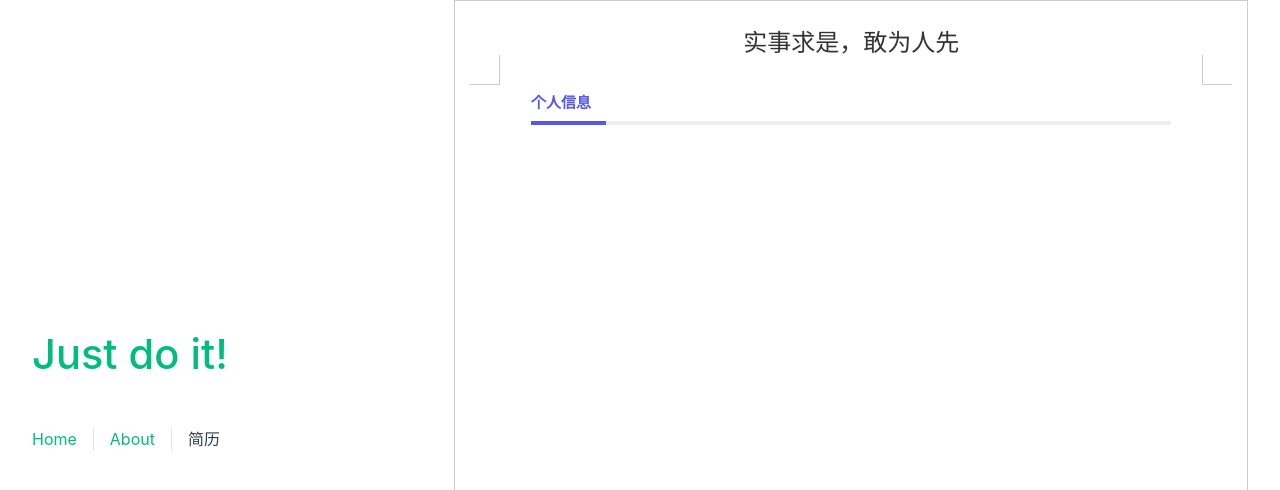
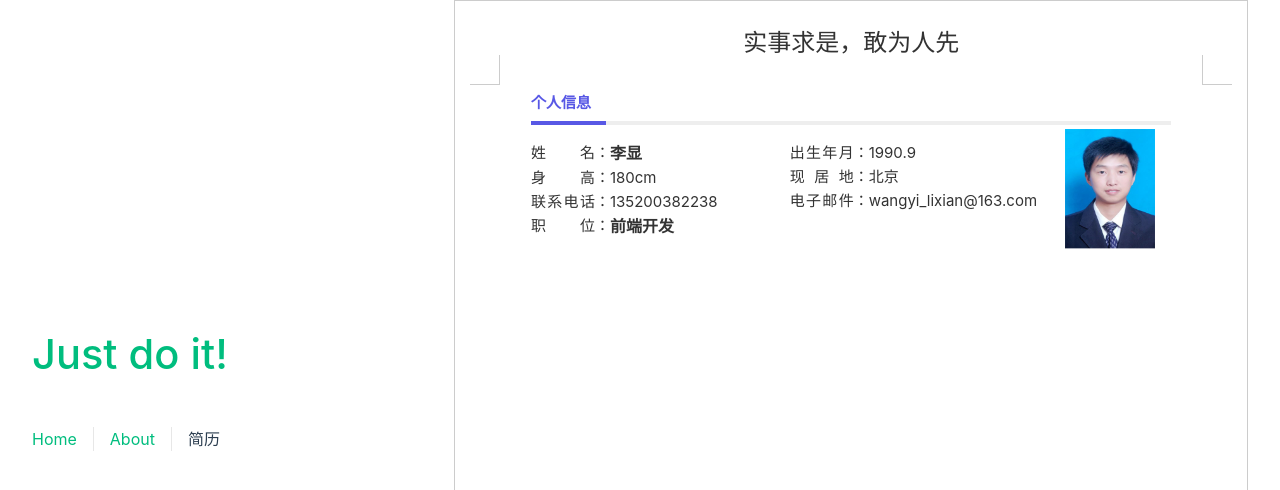
Before and after one commit to jiuyehengxia/vue3Study, a Vue app: page /curriculumVitae in a window 1280 px wide. Shown: the top 490 px of the page. Built offline with nearby package versions, Linux system fonts and the light colour scheme.

Commit message:
add: curriculum basic

```diff
--- a/src/views/CurriculumVitae.vue
+++ b/src/views/CurriculumVitae.vue
@@ -1,5 +1,6 @@
 <script setup lang="ts">
 import ContentHead from '../components/ContentHead.vue'
+import selfPic from '@/assets/images/self-pic.png'
 </script>
 
 <template>
@@ -7,6 +8,43 @@ import ContentHead from '../components/ContentHead.vue'
     <div class="header-area">实事求是，敢为人先</div>
     <div class="content-warp">
       <ContentHead headTitle="个人信息"></ContentHead>
+      <div class="basic-wrap">
+        <div class="basic-content-left">
+          <div class="item-wrap">
+            <div class="item-title"><span>姓名</span>：</div>
+            <div class="item-content isBold">李显</div>
+          </div>
+          <div class="item-wrap">
+            <div class="item-title"><span>身高</span>：</div>
+            <div class="item-content">180cm</div>
+          </div>
+          <div class="item-wrap">
+            <div class="item-title"><span>联系电话</span>：</div>
+            <div class="item-content">135200382238</div>
+          </div>
+          <div class="item-wrap">
+            <div class="item-title"><span>职位</span>：</div>
+            <div class="item-content isBold">前端开发</div>
+          </div>
+        </div>
+        <div class="basic-content-right">
+          <div class="item-wrap">
+            <div class="item-title"><span>出生年月</span>：</div>
+            <div class="item-content">1990.9</div>
+          </div>
+          <div class="item-wrap">
+            <div class="item-title"><span>现居地</span>：</div>
+            <div class="item-content">北京</div>
+          </div>
+          <div class="item-wrap">
+            <div class="item-title"><span>电子邮件</span>：</div>
+            <div class="item-content">wangyi_lixian@163.com</div>
+          </div>
+        </div>
+        <div class="basic-img-wrap">
+          <img :src="selfPic" alt="" />
+        </div>
+      </div>
     </div>
   </div>
 </template>
@@ -53,4 +91,39 @@ import ContentHead from '../components/ContentHead.vue'
 .outer-wrap .content-warp {
   height: 297mm;
 }
+.outer-wrap .content-warp .basic-wrap {
+  padding: 16px 48px 16px 0;
+  display: flex;
+  position: relative;
+}
+.outer-wrap .content-warp .basic-wrap .basic-content-left {
+  margin-right: 72px;
+}
+.basic-content-right {
+  /*border: 1px solid blue;*/
+}
+.outer-wrap .content-warp .basic-wrap .item-wrap {
+  display: flex;
+}
+.outer-wrap .content-warp .basic-wrap .item-wrap .item-title > span {
+  display: inline-block;
+  width: 64px;
+  text-align: justify;
+  text-align-last: justify;
+}
+.outer-wrap .content-warp .basic-wrap .item-wrap .item-content.isBold {
+  font-size: 16px;
+  font-weight: 600;
+}
+.outer-wrap .content-warp .basic-wrap .basic-img-wrap {
+  width: 90px;
+  height: 120px;
+  position: absolute;
+  top: 4px;
+  right: 16px;
+}
+.outer-wrap .content-warp .basic-wrap .basic-img-wrap img {
+  width: 100%;
+  height: 100%;
+}
 </style>
```
Also changed, not shown: src/assets/images/self-pic.png (added).
